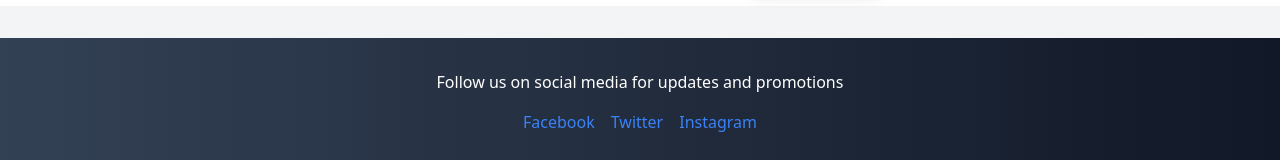
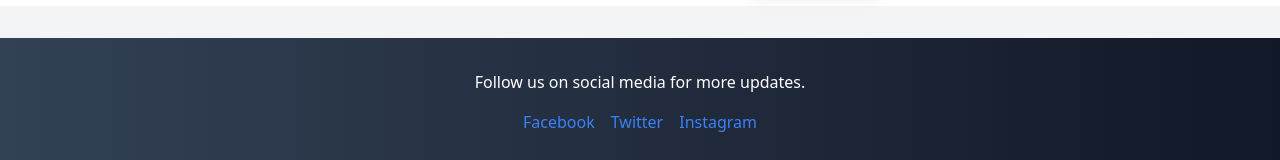
Before and after one commit to jomarberdejo/shopping-web, a React (Vite) app: page / in a window 1280 px wide. Shown: the part 691-851 px from the top of the page. Built offline with nearby package versions, Linux system fonts and the light colour scheme.

Commit message:
added lazy load images

```diff
--- a/src/components/Footer/Footer.jsx
+++ b/src/components/Footer/Footer.jsx
@@ -4,7 +4,7 @@
   return (
     <footer className="bg-gradient-to-r from-slate-700 to-gray-900 text-white py-6 mt-8 h-44">
       <div className="container mx-auto text-center">
-        <p className="mt-2">Follow us on social media for updates and promotions</p>
+        <p className="mt-2">Follow us on social media for more updates.</p>
         <div className="flex justify-center mt-4">
           <a href="#" className="text-blue-500 hover:text-blue-300 mx-2">
             Facebook
--- a/src/components/Hero/HeroHighlightedProduct.jsx
+++ b/src/components/Hero/HeroHighlightedProduct.jsx
@@ -18,7 +18,9 @@
           alt={imgUrl}
           width={300}
           height={300}
+          loading= "lazy"
           className="w-[400px] h-[400px] object-contain transition-transform transform hover:scale-105"
+
         />
       </div>
       <div className="flex justify-center gap-4 mt-4">
@@ -35,6 +37,7 @@
               alt={product.title}
               width={120}
               height={120}
+              loading= "lazy"
               className="w-[100px] h-[100px] object-contain"
             />
 
```
